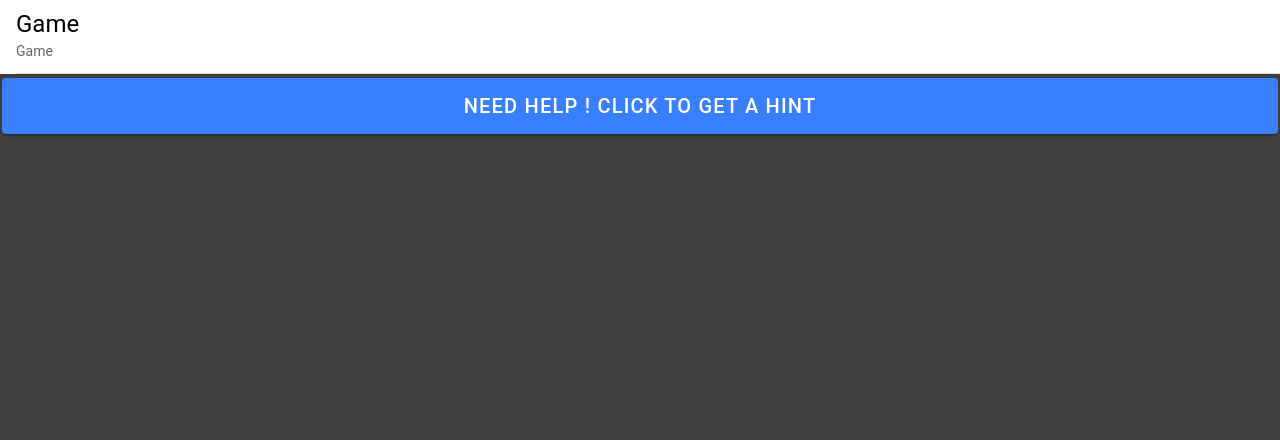
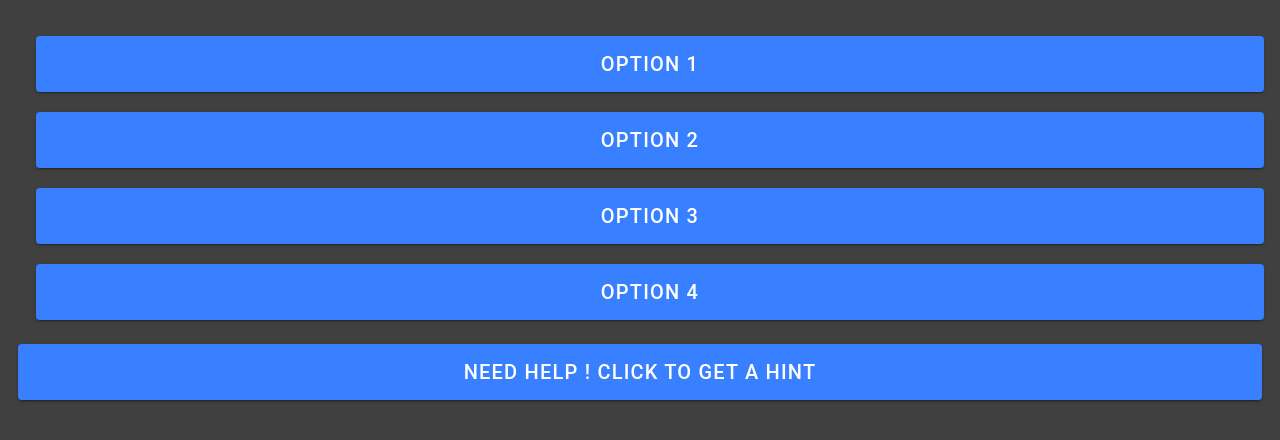
Before and after one commit to johnedelbi/code-cards, a React (Create React App) app: page /game in a window 1280 px wide. Shown: the top 440 px of the page. Built offline with nearby package versions, Linux system fonts and the light colour scheme; a web font is replaced by a local one.

Commit message:
add answers option btn to game scene

```diff
--- a/src/pages/Game.tsx
+++ b/src/pages/Game.tsx
@@ -1,18 +1,15 @@
-import { IonContent, IonItem, IonLabel, IonPage } from '@ionic/react';
+import { IonButton, IonContent, IonPage } from '@ionic/react';
 import { Hint } from '../components/Hint'
 import './game.css';
 
 export const Game: React.FC = () => {
     return (
         <IonPage>
-            <IonContent fullscreen>
-                <IonItem>
-                    <IonLabel>
-                        <h1>Game</h1>
-                        <p>Game</p>
-
-                    </IonLabel>
-                </IonItem>
+            <IonContent className="ion-padding" fullscreen>
+                <IonButton className='answer-btn' size="large" expand='block'>option 1</IonButton>
+                <IonButton className='answer-btn' size="large" expand='block'>option 2</IonButton>
+                <IonButton className='answer-btn' size="large" expand='block'>option 3</IonButton>
+                <IonButton className='answer-btn' size="large" expand='block'>option 4</IonButton>
                 <Hint />
             </IonContent>
         </IonPage>
--- a/src/pages/game.css
+++ b/src/pages/game.css
@@ -1,3 +1,8 @@
-body {
-    background-color: #404041;
+ion-content {
+    --background: #404041;
+    --color: #fff;
 }
+
+.answer-btn {
+    margin: 20px 0 20px 20px;
+}
```
